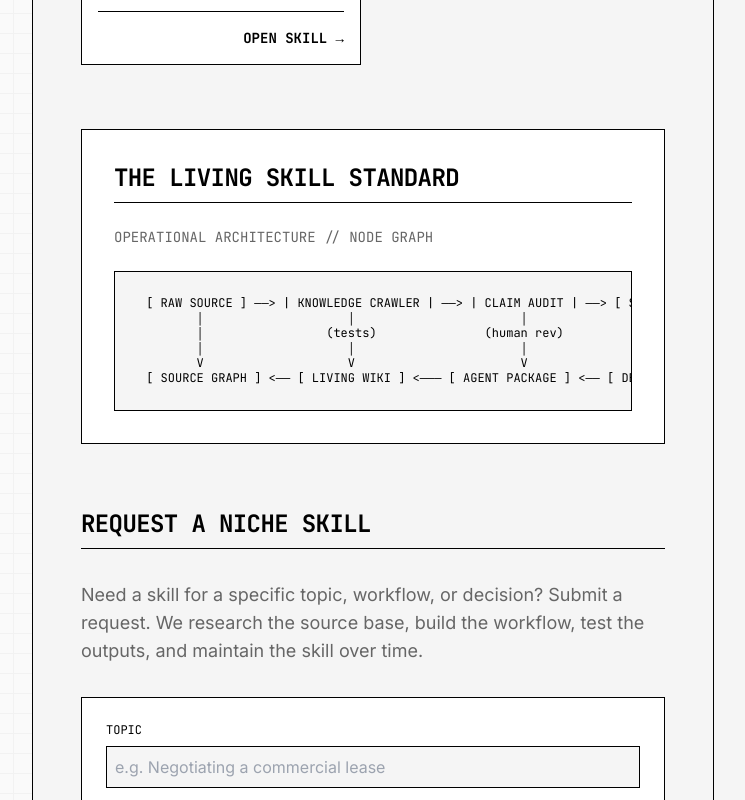
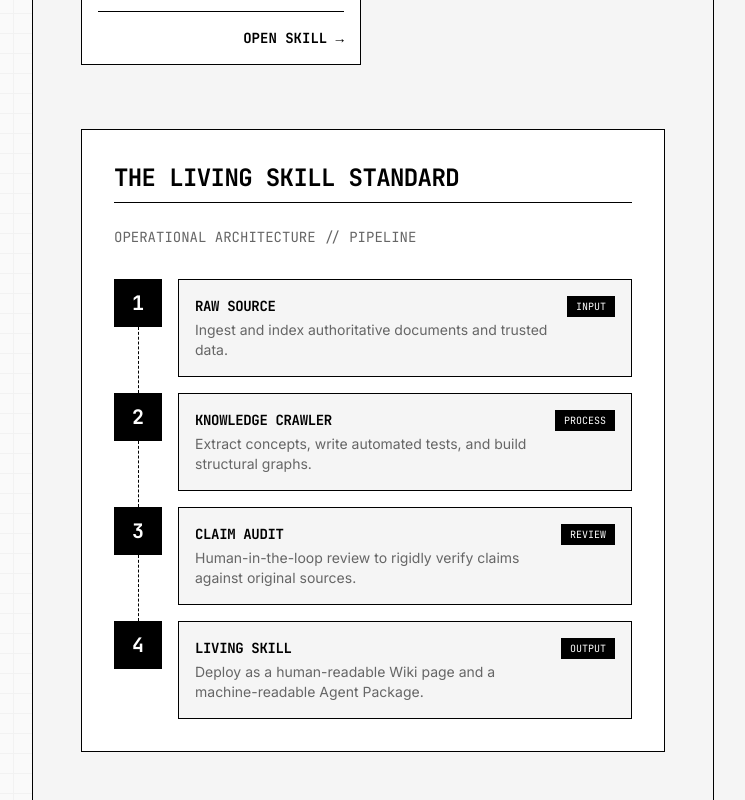
Before and after one commit to Martsys423/wiki, a Next.js app: page / in a window 1280 px wide. Shown: the part 2000-2800 px from the top of the page, without its empty margins (247-992 px from the left). Built offline with nearby package versions, Linux system fonts and the light colour scheme.

Commit message:
feat: replace confusing ASCII graph with a clean vertical CSS pipeline for Method section

```diff
--- a/src/components/home/MethodSection.tsx
+++ b/src/components/home/MethodSection.tsx
@@ -1,24 +1,46 @@
 import Card from '../ui/Card';
+import Badge from '../ui/Badge';
 
 export default function MethodSection() {
+  const steps = [
+    { title: 'RAW SOURCE', desc: 'Ingest and index authoritative documents and trusted data.', tag: 'INPUT' },
+    { title: 'KNOWLEDGE CRAWLER', desc: 'Extract concepts, write automated tests, and build structural graphs.', tag: 'PROCESS' },
+    { title: 'CLAIM AUDIT', desc: 'Human-in-the-loop review to rigidly verify claims against original sources.', tag: 'REVIEW' },
+    { title: 'LIVING SKILL', desc: 'Deploy as a human-readable Wiki page and a machine-readable Agent Package.', tag: 'OUTPUT' }
+  ];
+
   return (
     <Card id="method" crosshairs={['tl', 'br']} className="mb-16 p-8">
       <div className="border-b border-black pb-2 mb-6">
         <h2 className="text-2xl">THE LIVING SKILL STANDARD</h2>
       </div>
-      <p className="mb-6 font-mono text-sm text-secondary-text">
-        OPERATIONAL ARCHITECTURE // NODE GRAPH
+      <p className="mb-8 font-mono text-sm text-secondary-text">
+        OPERATIONAL ARCHITECTURE // PIPELINE
       </p>
 
-      <div className="bg-[#f5f5f5] p-6 border border-black font-mono text-xs overflow-x-auto">
-        <pre className="leading-tight">
-{` [ RAW SOURCE ] ──> | KNOWLEDGE CRAWLER | ──> | CLAIM AUDIT | ──> [ SKILL DRAFT ]
-        │                    │                       │                  │
-        │                 (tests)               (human rev)             │
-        │                    │                       │                  │
-        V                    V                       V                  V
- [ SOURCE GRAPH ] <── [ LIVING WIKI ] <─── [ AGENT PACKAGE ] <── [ DEPLOYMENT ]`}
-        </pre>
+      <div className="flex flex-col space-y-4">
+        {steps.map((step, i) => (
+          <div key={i} className="flex flex-col sm:flex-row sm:items-stretch gap-4 group relative">
+            {/* Connecting line between nodes (hidden on last item) */}
+            {i !== steps.length - 1 && (
+              <div className="absolute left-6 top-12 bottom-[-16px] w-px border-l border-dashed border-black hidden sm:block"></div>
+            )}
+
+            {/* The Number Node */}
+            <div className="w-12 h-12 shrink-0 border border-black bg-black text-white flex items-center justify-center font-mono text-xl font-bold group-hover:bg-accent-primary transition-colors z-10">
+              {i + 1}
+            </div>
+
+            {/* The Content Card */}
+            <div className="flex-grow border border-black bg-[#f5f5f5] group-hover:bg-white transition-colors p-4 flex flex-col sm:flex-row sm:justify-between sm:items-start gap-2">
+              <div>
+                <h3 className="font-mono font-bold text-sm mb-1">{step.title}</h3>
+                <p className="font-sans text-sm text-secondary-text">{step.desc}</p>
+              </div>
+              <Badge className="self-start">{step.tag}</Badge>
+            </div>
+          </div>
+        ))}
       </div>
     </Card>
   );
```
